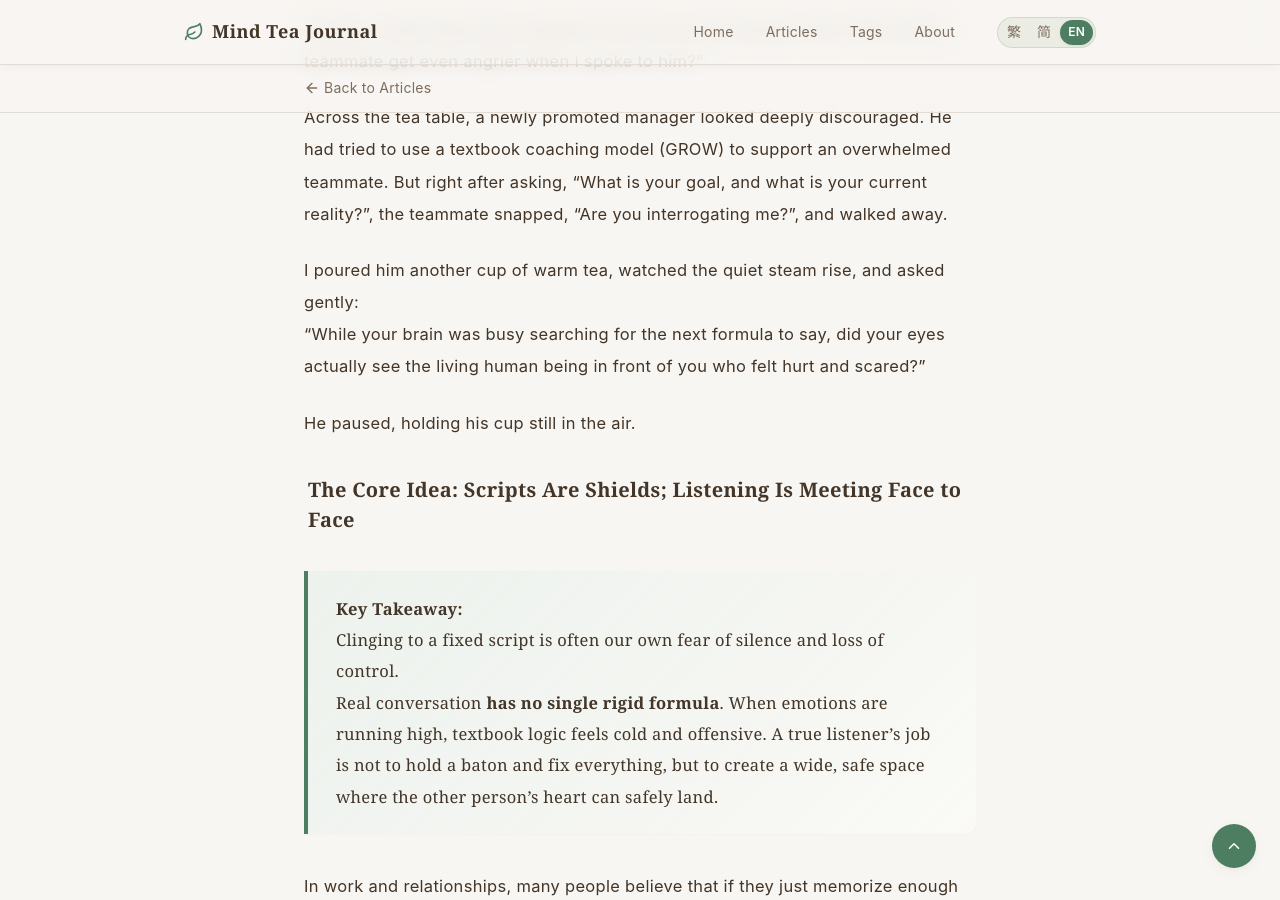
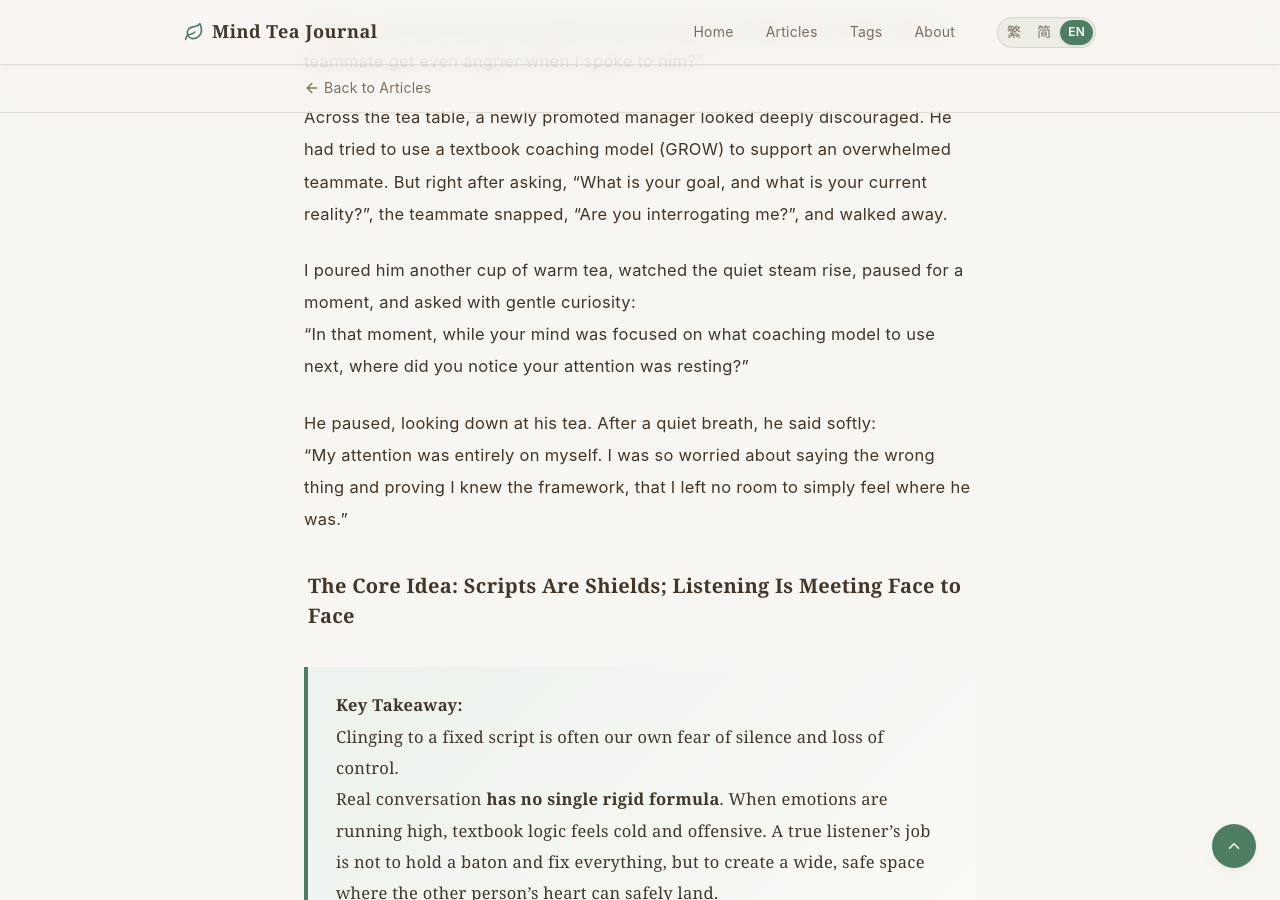
Before and after one commit to coachsunny/blog, a Jekyll site: the page built from _posts/2026-11-26-beyond-communication-scripts-en.md, in a window 1280 px wide and 900 px high, scrolled down 670 px. Built offline with Jekyll 4.4.1, drawn with Linux system fonts in a browser that asks for light colours.

Commit message:
fix(coaching): purify coach inquiry to 100% ICF non-judgmental presence based on Sunny feedback

```diff
--- a/_posts/2026-11-26-beyond-communication-scripts-en.md
+++ b/_posts/2026-11-26-beyond-communication-scripts-en.md
@@ -14,10 +14,11 @@ description: "Memorizing coaching models and four-step frameworks often turns si
 
 Across the tea table, a newly promoted manager looked deeply discouraged. He had tried to use a textbook coaching model (GROW) to support an overwhelmed teammate. But right after asking, "What is your goal, and what is your current reality?", the teammate snapped, "Are you interrogating me?", and walked away.
 
-I poured him another cup of warm tea, watched the quiet steam rise, and asked gently:
-"While your brain was busy searching for the next formula to say, did your eyes actually see the living human being in front of you who felt hurt and scared?"
+I poured him another cup of warm tea, watched the quiet steam rise, paused for a moment, and asked with gentle curiosity:
+"In that moment, while your mind was focused on what coaching model to use next, where did you notice your attention was resting?"
 
-He paused, holding his cup still in the air.
+He paused, looking down at his tea. After a quiet breath, he said softly:
+"My attention was entirely on myself. I was so worried about saying the wrong thing and proving I knew the framework, that I left no room to simply feel where he was."
 
 <!--more-->
 
```
Also changed, not shown: QA_REPORT_LATEST.md (+1 -1 lines), _posts/2026-11-26-beyond-communication-scripts.md (+4 -3 lines).
